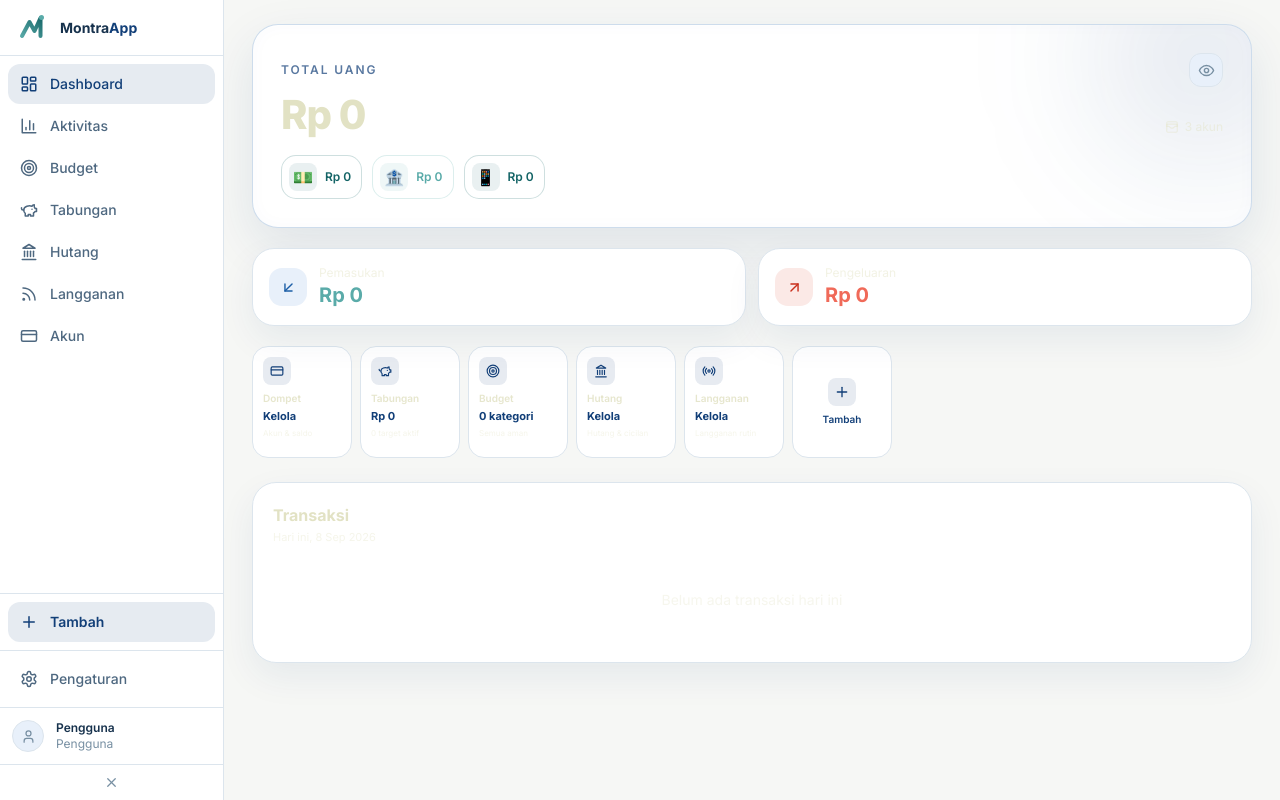
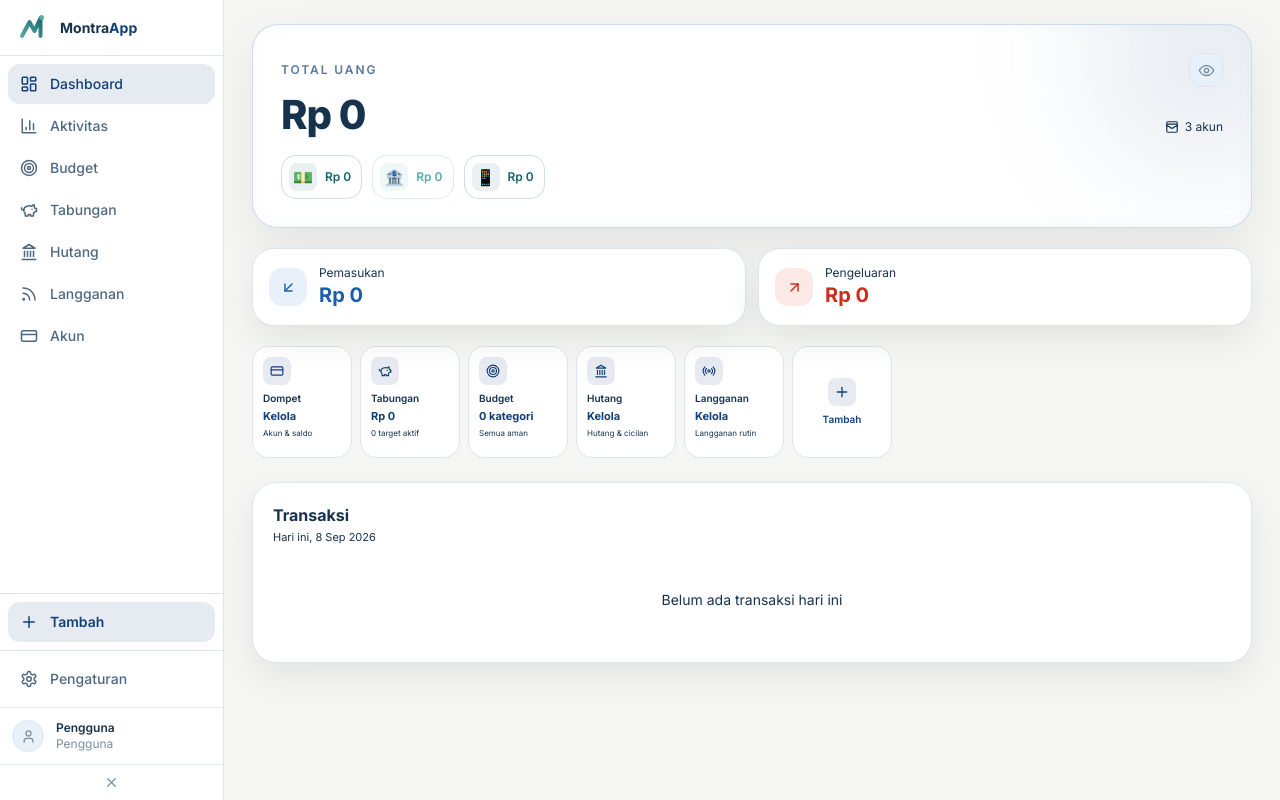
Before and after one commit to hazelinos/Tester, a React (Vite) app: page / in a window 1280 px wide. Built offline with nearby package versions, Linux system fonts and the light colour scheme.

Commit message:
fix: align dashboard hardcoded colors

```diff
--- a/src/index.css
+++ b/src/index.css
@@ -26,7 +26,7 @@
 
 .dashboard-page { background: #F6F7F5; color: #17324D; }
 .dashboard-header { position:sticky; top:0; z-index:30; background:#FFFFFF; border-bottom:1px solid #DCE5ED; backdrop-filter:blur(16px); -webkit-backdrop-filter:blur(16px); }
-.dashboard-logo { width:44px;height:44px;border-radius:14px;display:flex;align-items:center;justify-content:center;flex:0 0 auto;background:#F6F7F5;border:1px solid #DCE5ED;box-shadow:inset 0 1px 0 rgba(255,255,255,.7),0 10px 30px rgba(18,63,120,.08); }
+.dashboard-logo { width:44px;height:44px;border-radius:14px;display:flex;align-items:center;justify-content:center;flex:0 0 auto;background:#F6F7F5;border:1px solid #DCE5ED;box-shadow:inset 0 1px 0 rgba(255,255,255,.04),0 10px 30px rgba(0,0,0,.18); }
 .dashboard-logo img { width:31px;height:31px;object-fit:contain; }
 .dashboard-marquee { width:min(310px,48vw);overflow:hidden;white-space:nowrap;color:#7890A3;font-size:10px;line-height:14px; }
 .dashboard-marquee-track { display:flex;width:max-content;min-width:max-content;animation:dashboardMarquee 12s linear infinite;will-change:transform; }
@@ -36,22 +36,22 @@
 .dashboard-month-control button { width:30px;height:30px;border-radius:10px;display:flex;align-items:center;justify-content:center;color:#7890A3;transition:.18s ease; }
 .dashboard-month-control button:hover { background:#DCE5ED;color:#17324D; }
 .dashboard-month-control span { min-width:104px;text-align:center;color:#17324D;font-size:11px;font-weight:700; }
-.dashboard-balance { background:#FFFFFF; border:1px solid rgba(29,95,167,.22); box-shadow:inset 0 1px 0 rgba(255,255,255,.7),inset 0 0 18px rgba(29,95,167,.025),0 18px 50px rgba(18,63,120,.10); backdrop-filter:blur(18px); -webkit-backdrop-filter:blur(18px); }
+.dashboard-balance { background:#FFFFFF; border:1px solid rgba(29,95,167,.22); box-shadow:inset 0 1px 0 rgba(255,255,255,.07),inset 0 0 18px rgba(29,95,167,.04),0 18px 50px rgba(0,0,0,.08); backdrop-filter:blur(18px); -webkit-backdrop-filter:blur(18px); }
 .dashboard-icon-button { width:34px;height:34px;border-radius:12px;display:flex;align-items:center;justify-content:center;color:#7890A3;background:#E8F0FA;border:1px solid #DCE5ED; }
 .dashboard-icon-button:hover { background:#DCE5ED;color:#17324D; }
 .dashboard-account-chip { display:flex;align-items:center;gap:8px;padding:7px 10px 7px 7px;border:1px solid #DCE5ED;border-radius:15px;background:#FFFFFF;backdrop-filter:blur(12px); }
-.dashboard-stat-card { min-width:0;padding:16px;border-radius:22px;border:1px solid #DCE5ED;background:#FFFFFF;box-shadow:inset 0 1px 0 rgba(255,255,255,.8),0 14px 36px rgba(18,63,120,.07);backdrop-filter:blur(18px); }
+.dashboard-stat-card { min-width:0;padding:16px;border-radius:22px;border:1px solid #DCE5ED;background:#FFFFFF;box-shadow:inset 0 1px 0 rgba(255,255,255,.025),0 14px 36px rgba(0,0,0,.08);backdrop-filter:blur(18px); }
 .dashboard-stat-card strong { grid-column:2; }
 .dashboard-stat-icon { grid-row:1/span 2;width:38px;height:38px;border-radius:13px;display:flex;align-items:center;justify-content:center; }
 .dashboard-stat-icon.income { color:#1D5FA7;background:#E8F0FA; }
 .dashboard-stat-icon.expense { color:#C92F1C;background:#FBE9E6; }
-.dashboard-glass-card { border:1px solid #DCE5ED;background:#FFFFFF;border-radius:24px;box-shadow:inset 0 1px 0 rgba(255,255,255,.8),0 14px 36px rgba(18,63,120,.07);backdrop-filter:blur(18px); }
-.dashboard-shortcut { border:1px solid #DCE5ED;background:#FFFFFF;box-shadow:inset 0 1px 0 rgba(255,255,255,.8);transition:transform .18s ease,border-color .18s ease,background .18s ease; }
+.dashboard-glass-card { border:1px solid #DCE5ED;background:#FFFFFF;border-radius:24px;box-shadow:inset 0 1px 0 rgba(255,255,255,.025),0 14px 36px rgba(0,0,0,.08);backdrop-filter:blur(18px); }
+.dashboard-shortcut { border:1px solid #DCE5ED;background:#FFFFFF;box-shadow:inset 0 1px 0 rgba(255,255,255,.025);transition:transform .18s ease,border-color .18s ease,background .18s ease; }
 .dashboard-shortcut:hover { transform:translateY(-2px);border-color:#1D5FA7;background:#E8F0FA; }
 .dashboard-edit-button { display:inline-flex;align-items:center;gap:5px;color:#1D5FA7;font-size:11px;font-weight:700;padding:7px 9px;border-radius:11px;background:#E8F0FA;border:1px solid #DCE5ED; }
-.dashboard-edit-button:hover { background:#DCE5ED;color:#123F78; }
+.dashboard-edit-button:hover { background:#DCE5ED;color:#1D5FA7; }
 
-.keypad-key { min-height:42px; border-radius:10px; background:#E8F0FA; border:1px solid #DCE5ED; color:#17324D; display:flex; align-items:center; justify-content:center; font-size:19px; font-weight:500; box-shadow:inset 0 1px 0 rgba(255,255,255,.8); transition:transform .08s ease,background .12s ease; touch-action:manipulation; }
+.keypad-key { min-height:42px; border-radius:10px; background:#FFFFFF; border:1px solid #DCE5ED; color:#17324D; display:flex; align-items:center; justify-content:center; font-size:19px; font-weight:500; box-shadow:inset 0 1px 0 rgba(255,255,255,.02); transition:transform .08s ease,background .12s ease; touch-action:manipulation; }
 .keypad-key:active { transform:scale(.97); background:#DCE5ED; }
 .keypad-key:disabled { opacity:.35; }
 .keypad-danger { background:#FBE9E6; color:#C92F1C; }
@@ -61,7 +61,7 @@
 .keypad-save:not(:disabled):active { background:#1D5FA7; }
 
 @media (max-width:767px) {
-  nav.shrink-0.bg-card.border-t.border-border.z-20 { background:#FFFFFF !important;border-top-color:#DCE5ED !important;backdrop-filter:blur(22px);box-shadow:0 -12px 34px rgba(18,63,120,.10); }
+  nav.shrink-0.bg-card.border-t.border-border.z-20 { background:#FFFFFF !important;border-top-color:#DCE5ED !important;backdrop-filter:blur(22px);box-shadow:0 -12px 34px rgba(0,0,0,.08); }
   nav.shrink-0.bg-card.border-t.border-border.z-20 a { color:#7890A3; }
   nav.shrink-0.bg-card.border-t.border-border.z-20 a.text-primary { color:#1D5FA7; }
   nav.shrink-0.bg-card.border-t.border-border.z-20 a .w-8.h-8.rounded-xl { transition:.18s ease; }
@@ -97,3 +97,12 @@ div.bg-card.border.border-border.rounded-2xl.p-2\.5.space-y-2:has(.snap-x) > div
 
 /* Keep the Category filter visibly active while its picker is open. */
 div.flex.gap-1\.5.overflow-x-auto.scrollbar-none.pb-0\.5:has(+ div.bg-card.border.border-border.rounded-2xl.p-2\.5.space-y-2) > button:nth-child(4) { background:#123F78; color:#FFFFFF; border-color:#123F78; }
+
+/* Dashboard JSX still contains legacy color literals. Normalize those text colors to the new light fintech palette. */
+.dashboard-page [class*="text-[#E2E2C4]"] { color:#17324D !important; }
+.dashboard-page [class*="text-[#5AABA9]"] { color:#1D5FA7 !important; }
+.dashboard-page [class*="text-[#F06A59]"] { color:#C92F1C !important; }
+.dashboard-page [class*="border-[#E2E2C4]"] { border-color:#DCE5ED !important; }
+.dashboard-page [class*="bg-[#E2E2C4]"] { background-color:#F8FAFC !important; }
+.dashboard-page [class*="bg-[#0B2A2B]"] { background-color:#FFFFFF !important; }
+.dashboard-page [class*="border-white/10"] { border-color:#DCE5ED !important; }
```
